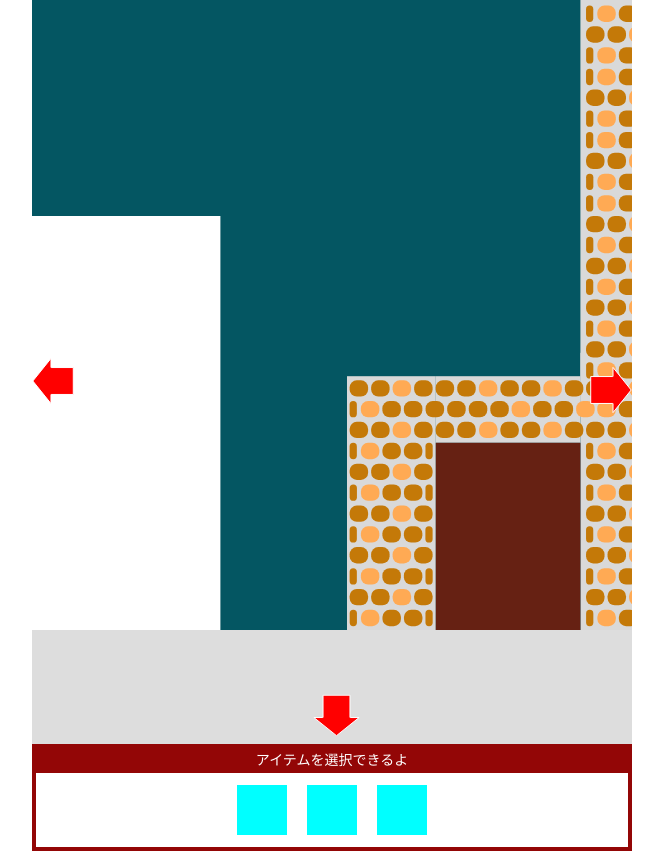
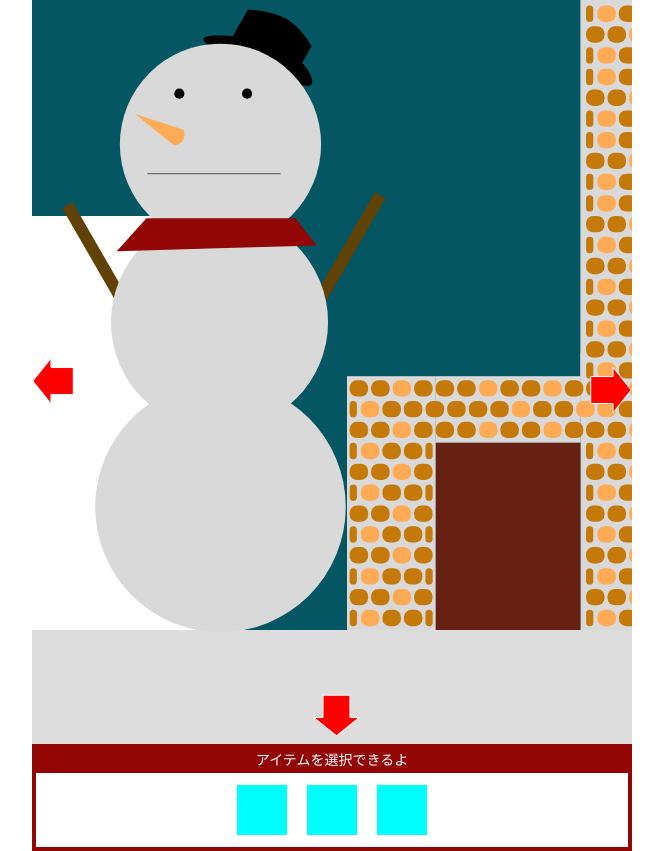
Before and after one commit to marimonon/advent2024_christmas, a React (Vite) app: page / in a window 1280 px wide. Shown: the whole page, without its empty margins (308-971 px from the left). Built offline with nearby package versions, Linux system fonts and the light colour scheme.

Commit message:
snowmanBigのcss

```diff
--- a/src/components/Rooms/StoveRoom.tsx
+++ b/src/components/Rooms/StoveRoom.tsx
@@ -1,10 +1,12 @@
 /** @jsxImportSource @emotion/react */
 import { css } from "@emotion/react"
 import StoveRoomBg from "../Images/Stove/StoveRoomBg"
+import BigSnowmanImage from "../Images/Stove/BigSnowmanImage"
 
 const StoveRoom: React.FC = () => {
   return (
     <div>
+      <BigSnowmanImage css={bigSnowCss} />
       <StoveRoomBg css={stoveBgCss} />
     </div>
   )
@@ -12,6 +14,14 @@ const StoveRoom: React.FC = () => {
 
 export default StoveRoom
 
+const bigSnowCss = css`
+  position: absolute;
+  width: 54%;
+  height: auto;
+  top: 0%;
+  left: 5%;
+  z-index: 4;
+`
 const stoveBgCss = css`
   width: 100%;
   height: 100%;
```
